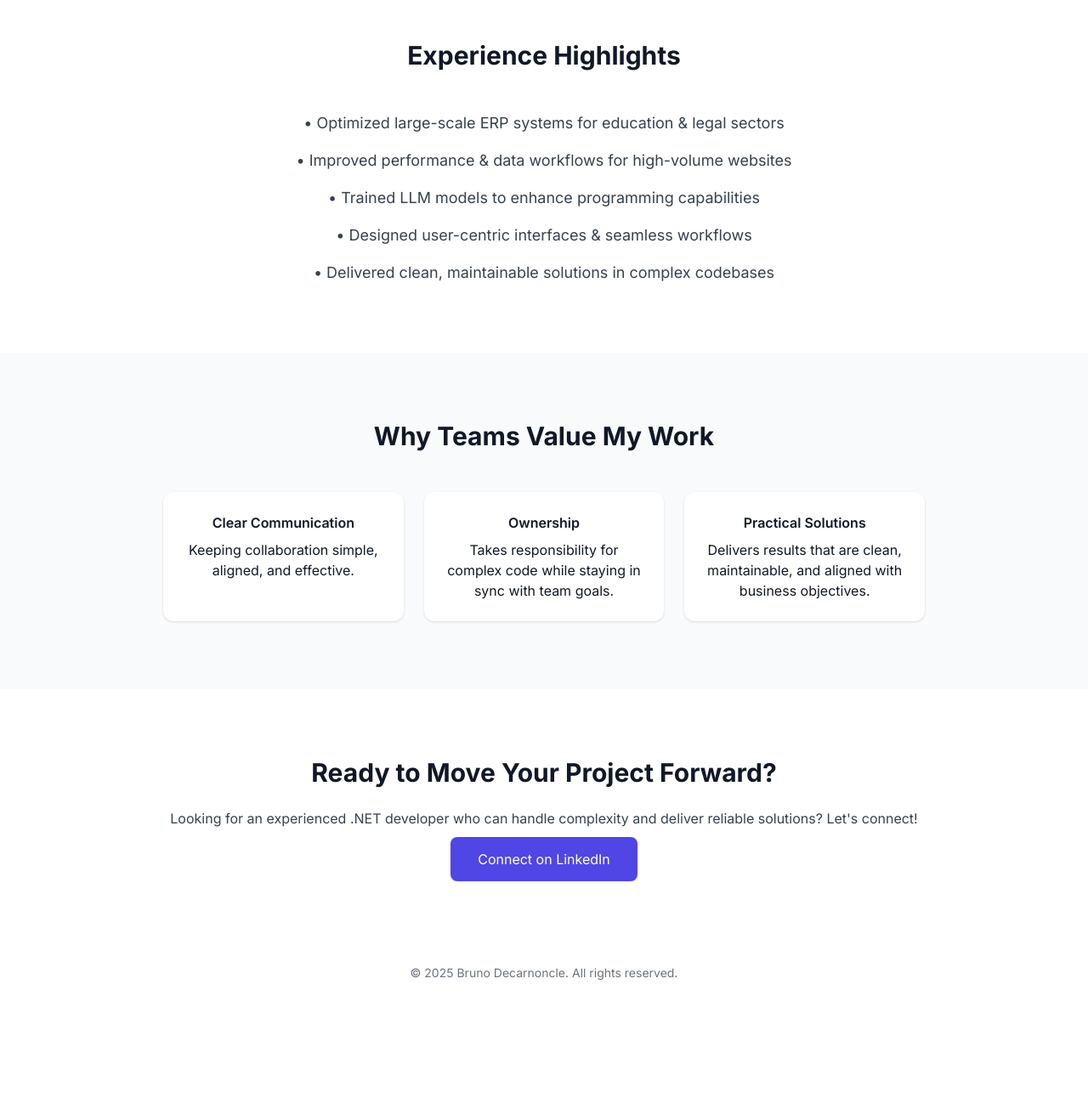
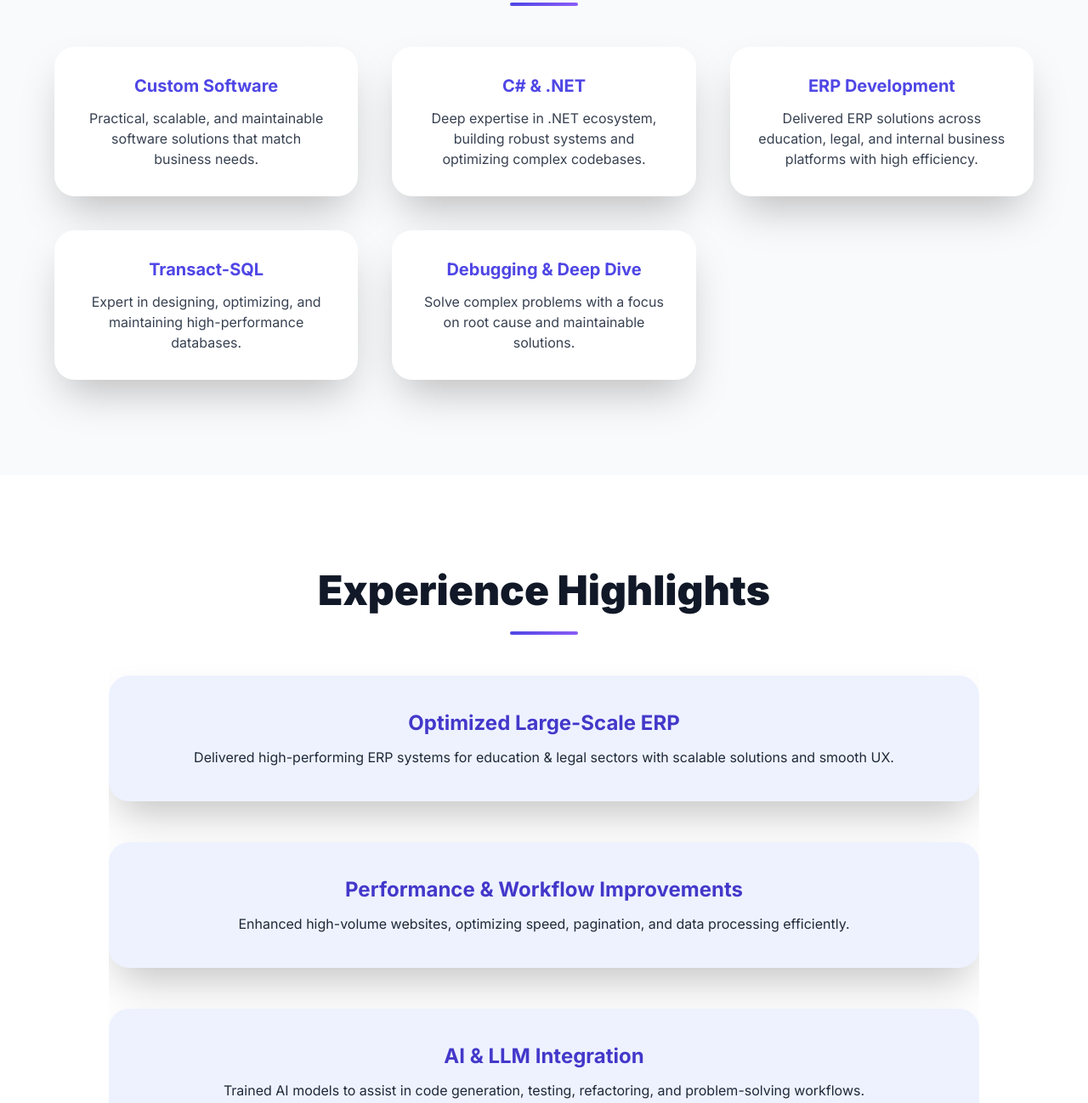
Before and after one commit to bruno-deca/bruno-deca.github.io, a plain HTML site: page index.html in a window 1280 px wide. Shown: the part 969-2267 px from the top of the page at 85% size. Before the commit the page ends 2156 px from the top, so only its background shows below. Drawn offline with nearby package versions, Linux system fonts and the light colour scheme.

Commit message:
Update index.html

```diff
--- a/index.html
+++ b/index.html
@@ -6,77 +6,140 @@
   <title>Bruno Decarnoncle | Senior .NET Developer</title>
   <!-- Tailwind CDN -->
   <script src="https://cdn.tailwindcss.com"></script>
-  <link href="https://fonts.googleapis.com/css2?family=Inter:wght@400;600;700&display=swap" rel="stylesheet">
+  <link href="https://fonts.googleapis.com/css2?family=Inter:wght@400;600;700;900&display=swap" rel="stylesheet">
   <style>
-    body { font-family: 'Inter', sans-serif; }
-    /* Fade up animation */
-    .fade-up { opacity: 0; transform: translateY(20px); animation: fadeUp 1s forwards; }
-    .fade-delay { animation-delay: 0.3s; }
+    body { font-family: 'Inter', sans-serif; scroll-behavior: smooth; }
+
+    /* Hero Gradient Animation */
+    .hero-bg {
+      background: linear-gradient(135deg, #4F46E5, #6366F1, #8B5CF6, #A78BFA);
+      background-size: 400% 400%;
+      animation: gradientBG 20s ease infinite;
+    }
+    @keyframes gradientBG {
+      0%{background-position:0% 50%}
+      50%{background-position:100% 50%}
+      100%{background-position:0% 50%}
+    }
+
+    /* Fade & Slide Up Animation */
+    .fade-up { opacity: 0; transform: translateY(40px); animation: fadeUp 1s forwards; }
+    .fade-up-delay { opacity: 0; transform: translateY(40px); animation: fadeUp 1s forwards; animation-delay: 0.3s; }
+    .fade-up-delay2 { opacity: 0; transform: translateY(40px); animation: fadeUp 1s forwards; animation-delay: 0.6s; }
     @keyframes fadeUp { to { opacity: 1; transform: translateY(0); } }
+
+    /* Card Hover */
+    .interactive-card {
+      transition: transform 0.5s, box-shadow 0.5s;
+    }
+    .interactive-card:hover {
+      transform: translateY(-15px) scale(1.03);
+      box-shadow: 0 35px 60px rgba(0,0,0,0.25);
+    }
+
+    /* Gradient line */
+    .gradient-line {
+      height: 4px;
+      background: linear-gradient(90deg, #4F46E5, #8B5CF6);
+      border-radius: 2px;
+      width: 80px;
+      margin: 0 auto;
+    }
+
+    /* Parallax sections */
+    section { position: relative; overflow: hidden; }
   </style>
 </head>
 <body class="bg-white text-gray-900">
 
   <!-- Hero -->
-  <section class="flex flex-col items-center justify-center text-center py-20 px-4 bg-white">
-    <img src="square-face-transparent.png" alt="Bruno Decarnoncle" class="w-40 h-40 rounded-full shadow-xl mb-6 object-cover">
-    <h1 class="text-4xl md:text-5xl font-bold mb-2">Bruno Decarnoncle</h1>
-    <p class="text-xl text-gray-600 mb-6">Senior .NET Developer | Thriving in Large Projects & ERP Solutions</p>
-    <a href="https://www.linkedin.com/in/bruno-decarnoncle" class="px-6 py-3 bg-indigo-600 text-white rounded-lg hover:bg-indigo-500 transition shadow">Connect on LinkedIn</a>
-  </section>
-
-  <!-- Skills -->
-  <section class="py-20 bg-gray-50 text-center">
-    <h2 class="text-3xl font-bold mb-12">What I Bring</h2>
-    <div class="grid grid-cols-1 sm:grid-cols-2 md:grid-cols-3 gap-6 max-w-4xl mx-auto">
-      <div class="p-6 bg-white rounded-xl shadow hover:shadow-2xl transition">Custom Software</div>
-      <div class="p-6 bg-white rounded-xl shadow hover:shadow-2xl transition">C# & .NET</div>
-      <div class="p-6 bg-white rounded-xl shadow hover:shadow-2xl transition">Transact-SQL (T-SQL)</div>
-      <div class="p-6 bg-white rounded-xl shadow hover:shadow-2xl transition">ERP Development</div>
-      <div class="p-6 bg-white rounded-xl shadow hover:shadow-2xl transition">Debugging & Deep-Dive Problem Solving</div>
+  <section class="hero-bg text-white flex flex-col items-center justify-center min-h-screen text-center relative overflow-hidden">
+    <div class="z-10 px-4">
+      <img src="square-face-transparent.png" alt="Bruno Decarnoncle" class="w-48 h-48 rounded-full shadow-2xl mx-auto mb-8 object-cover border-4 border-white">
+      <h1 class="text-6xl md:text-7xl font-black mb-4 fade-up">Bruno Decarnoncle</h1>
+      <p class="text-2xl md:text-3xl font-semibold mb-8 fade-up-delay">Senior .NET Developer | Large Projects & ERP Solutions</p>
+      <a href="https://www.linkedin.com/in/bruno-decarnoncle" class="px-12 py-4 bg-white text-indigo-700 font-bold rounded-full shadow-xl hover:bg-indigo-100 transition transform hover:scale-105 fade-up-delay2">Connect on LinkedIn</a>
     </div>
   </section>
 
-  <!-- Experience -->
-  <section class="py-20 text-center">
-    <h2 class="text-3xl font-bold mb-12">Experience Highlights</h2>
-    <ul class="space-y-4 max-w-3xl mx-auto text-lg text-gray-700">
-      <li>• Optimized large-scale ERP systems for education & legal sectors</li>
-      <li>• Improved performance & data workflows for high-volume websites</li>
-      <li>• Trained LLM models to enhance programming capabilities</li>
-      <li>• Designed user-centric interfaces & seamless workflows</li>
-      <li>• Delivered clean, maintainable solutions in complex codebases</li>
-    </ul>
+  <!-- Skills Section -->
+  <section class="py-28 bg-gray-50 text-center">
+    <h2 class="text-5xl font-extrabold mb-3 fade-up">What I Bring</h2>
+    <div class="gradient-line mb-12 fade-up"></div>
+    <div class="grid grid-cols-1 sm:grid-cols-2 md:grid-cols-3 gap-10 max-w-6xl mx-auto">
+      <div class="p-8 bg-white rounded-3xl shadow-2xl interactive-card fade-up">
+        <h3 class="text-xl font-bold mb-3 text-indigo-600">Custom Software</h3>
+        <p class="text-gray-700">Practical, scalable, and maintainable software solutions that match business needs.</p>
+      </div>
+      <div class="p-8 bg-white rounded-3xl shadow-2xl interactive-card fade-up">
+        <h3 class="text-xl font-bold mb-3 text-indigo-600">C# & .NET</h3>
+        <p class="text-gray-700">Deep expertise in .NET ecosystem, building robust systems and optimizing complex codebases.</p>
+      </div>
+      <div class="p-8 bg-white rounded-3xl shadow-2xl interactive-card fade-up">
+        <h3 class="text-xl font-bold mb-3 text-indigo-600">ERP Development</h3>
+        <p class="text-gray-700">Delivered ERP solutions across education, legal, and internal business platforms with high efficiency.</p>
+      </div>
+      <div class="p-8 bg-white rounded-3xl shadow-2xl interactive-card fade-up">
+        <h3 class="text-xl font-bold mb-3 text-indigo-600">Transact-SQL</h3>
+        <p class="text-gray-700">Expert in designing, optimizing, and maintaining high-performance databases.</p>
+      </div>
+      <div class="p-8 bg-white rounded-3xl shadow-2xl interactive-card fade-up">
+        <h3 class="text-xl font-bold mb-3 text-indigo-600">Debugging & Deep Dive</h3>
+        <p class="text-gray-700">Solve complex problems with a focus on root cause and maintainable solutions.</p>
+      </div>
+    </div>
+  </section>
+
+  <!-- Experience Highlights -->
+  <section class="py-28 text-center max-w-5xl mx-auto">
+    <h2 class="text-5xl font-extrabold mb-6 fade-up">Experience Highlights</h2>
+    <div class="gradient-line mb-12 fade-up"></div>
+    <div class="space-y-12">
+      <div class="p-10 bg-indigo-50 rounded-3xl shadow-2xl interactive-card fade-up">
+        <h3 class="text-2xl font-bold mb-3 text-indigo-700">Optimized Large-Scale ERP</h3>
+        <p class="text-gray-800">Delivered high-performing ERP systems for education & legal sectors with scalable solutions and smooth UX.</p>
+      </div>
+      <div class="p-10 bg-indigo-50 rounded-3xl shadow-2xl interactive-card fade-up">
+        <h3 class="text-2xl font-bold mb-3 text-indigo-700">Performance & Workflow Improvements</h3>
+        <p class="text-gray-800">Enhanced high-volume websites, optimizing speed, pagination, and data processing efficiently.</p>
+      </div>
+      <div class="p-10 bg-indigo-50 rounded-3xl shadow-2xl interactive-card fade-up">
+        <h3 class="text-2xl font-bold mb-3 text-indigo-700">AI & LLM Integration</h3>
+        <p class="text-gray-800">Trained AI models to assist in code generation, testing, refactoring, and problem-solving workflows.</p>
+      </div>
+    </div>
   </section>
 
   <!-- Why Teams Value Me -->
-  <section class="py-20 bg-gray-50 text-center">
-    <h2 class="text-3xl font-bold mb-12">Why Teams Value My Work</h2>
-    <div class="max-w-4xl mx-auto grid sm:grid-cols-2 md:grid-cols-3 gap-6">
-      <div class="p-6 bg-white rounded-xl shadow hover:shadow-2xl transition">
-        <h3 class="font-semibold mb-2">Clear Communication</h3>
-        <p>Keeping collaboration simple, aligned, and effective.</p>
+  <section class="py-28 bg-gray-50 text-center max-w-6xl mx-auto">
+    <h2 class="text-5xl font-extrabold mb-6 fade-up">Why Teams Value My Work</h2>
+    <div class="gradient-line mb-12 fade-up"></div>
+    <div class="grid grid-cols-1 md:grid-cols-3 gap-10">
+      <div class="p-8 bg-white rounded-3xl shadow-2xl interactive-card fade-up">
+        <h3 class="text-xl font-bold mb-3 text-indigo-600">Clear Communication</h3>
+        <p class="text-gray-700">Seamless collaboration keeping teams aligned and informed.</p>
       </div>
-      <div class="p-6 bg-white rounded-xl shadow hover:shadow-2xl transition">
-        <h3 class="font-semibold mb-2">Ownership</h3>
-        <p>Takes responsibility for complex code while staying in sync with team goals.</p>
+      <div class="p-8 bg-white rounded-3xl shadow-2xl interactive-card fade-up">
+        <h3 class="text-xl font-bold mb-3 text-indigo-600">Ownership</h3>
+        <p class="text-gray-700">Handles complex tasks while staying synchronized with team goals.</p>
       </div>
-      <div class="p-6 bg-white rounded-xl shadow hover:shadow-2xl transition">
-        <h3 class="font-semibold mb-2">Practical Solutions</h3>
-        <p>Delivers results that are clean, maintainable, and aligned with business objectives.</p>
+      <div class="p-8 bg-white rounded-3xl shadow-2xl interactive-card fade-up">
+        <h3 class="text-xl font-bold mb-3 text-indigo-600">Practical Solutions</h3>
+        <p class="text-gray-700">Maintains scalable, clean, and business-aligned results.</p>
       </div>
     </div>
   </section>
 
   <!-- Contact -->
-  <section class="py-20 text-center">
-    <h2 class="text-3xl font-bold mb-6">Ready to Move Your Project Forward?</h2>
-    <p class="text-gray-700 mb-6">Looking for an experienced .NET developer who can handle complexity and deliver reliable solutions? Let's connect!</p>
-    <a href="https://www.linkedin.com/in/bruno-decarnoncle" class="px-8 py-4 bg-indigo-600 text-white rounded-lg hover:bg-indigo-500 transition shadow">Connect on LinkedIn</a>
+  <section class="py-28 text-center">
+    <h2 class="text-5xl font-extrabold mb-6 fade-up">Let's Move Your Project Forward</h2>
+    <div class="gradient-line mb-8 fade-up"></div>
+    <p class="text-gray-700 mb-8 max-w-2xl mx-auto fade-up">Looking for an experienced .NET developer to tackle complex projects and deliver clean, maintainable solutions? Connect today!</p>
+    <a href="https://www.linkedin.com/in/bruno-decarnoncle" class="px-12 py-5 bg-indigo-600 text-white font-bold rounded-full shadow-xl hover:bg-indigo-500 hover:scale-105 transition transform fade-up">Connect on LinkedIn</a>
   </section>
 
   <!-- Footer -->
-  <footer class="py-8 text-center text-gray-500 text-sm">
+  <footer class="py-12 text-center text-gray-500 text-sm">
     © 2025 Bruno Decarnoncle. All rights reserved.
   </footer>
 
```
